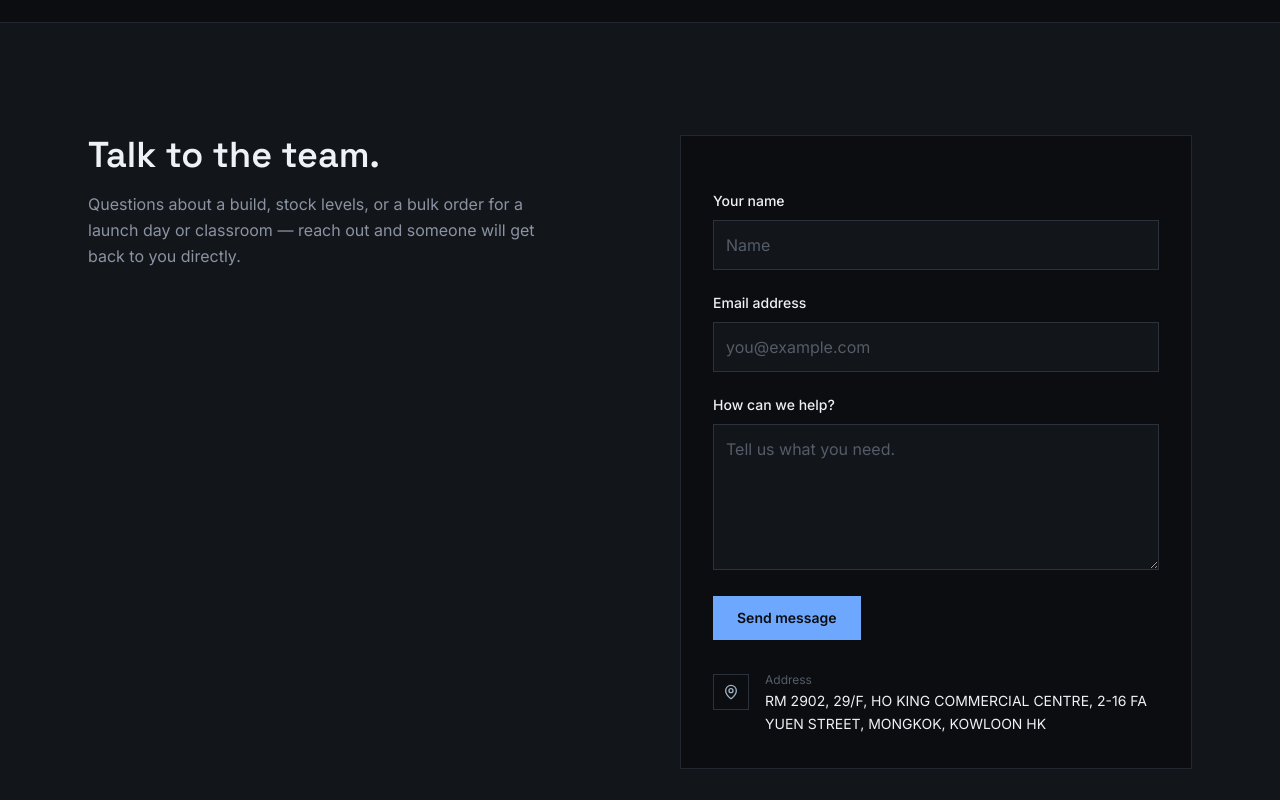
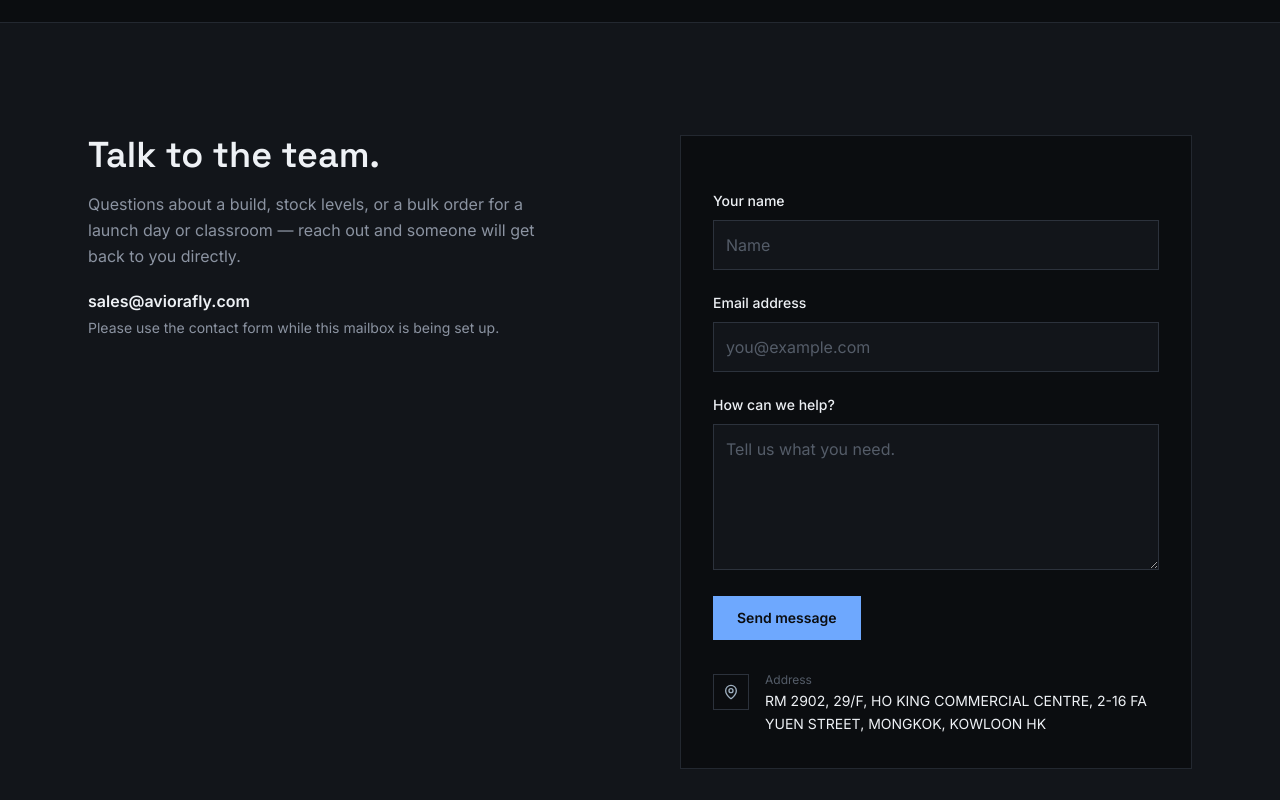
Before and after one commit to itsdimash/novawing-aerospace-static, a Next.js app: page / in a window 1280 px wide. Shown: the part 7960-8760 px from the top of the page. Built offline with nearby package versions, Linux system fonts and the light colour scheme.

Commit message:
Show Aviorafly domain email in contact section

```diff
--- a/components/Contact.tsx
+++ b/components/Contact.tsx
@@ -28,7 +28,14 @@ export default function Contact({ headline, description, address, lang }: { head
   return (
     <section id="contact" className="border-b border-hairline bg-surface py-20 md:py-28">
       <div className="mx-auto grid max-w-6xl grid-cols-1 gap-12 px-6 md:grid-cols-2 md:gap-20">
-        <motion.div initial={{ opacity: 0, y: 16 }} whileInView={{ opacity: 1, y: 0 }} viewport={{ once: true, margin: "-80px" }} transition={{ duration: 0.5 }}><h2 className="text-balance font-display text-3xl font-semibold text-ink md:text-4xl">{headline}</h2><p className="mt-4 max-w-md leading-relaxed text-ink-muted">{description}</p></motion.div>
+        <motion.div initial={{ opacity: 0, y: 16 }} whileInView={{ opacity: 1, y: 0 }} viewport={{ once: true, margin: "-80px" }} transition={{ duration: 0.5 }}>
+          <h2 className="text-balance font-display text-3xl font-semibold text-ink md:text-4xl">{headline}</h2>
+          <p className="mt-4 max-w-md leading-relaxed text-ink-muted">{description}</p>
+          <p className="mt-5 break-words font-semibold text-ink">sales@aviorafly.com</p>
+          <p className="mt-1 text-sm leading-relaxed text-ink-muted">
+            {zh ? "此邮箱尚未启用，请使用联系表单留言。" : "Please use the contact form while this mailbox is being set up."}
+          </p>
+        </motion.div>
         <motion.div initial={{ opacity: 0, y: 16 }} whileInView={{ opacity: 1, y: 0 }} viewport={{ once: true, margin: "-80px" }} transition={{ duration: 0.5, delay: 0.1 }} className="border border-hairline bg-bg p-8">
           <form onSubmit={submitForm} className="space-y-5"><input type="checkbox" name="botcheck" className="hidden" tabIndex={-1} aria-hidden="true" />
             <div><label htmlFor="aviorafly-name" className="text-sm font-medium text-ink">{zh ? "您的姓名" : "Your name"}</label><input id="aviorafly-name" name="name" required autoComplete="name" className="mt-2 w-full border border-hairline2 bg-surface px-3 py-3 text-ink outline-none placeholder:text-ink-faint focus:border-blueprint" placeholder={zh ? "姓名" : "Name"} /></div>
```
